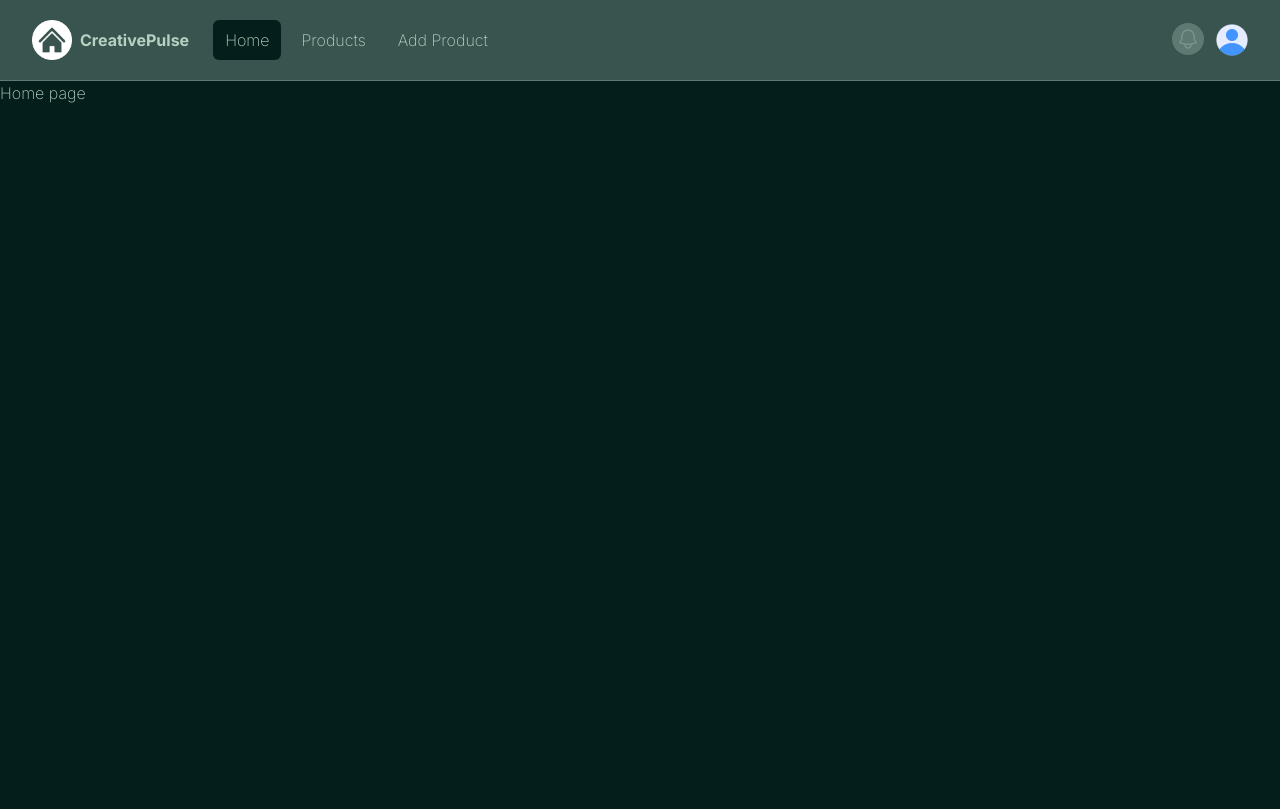
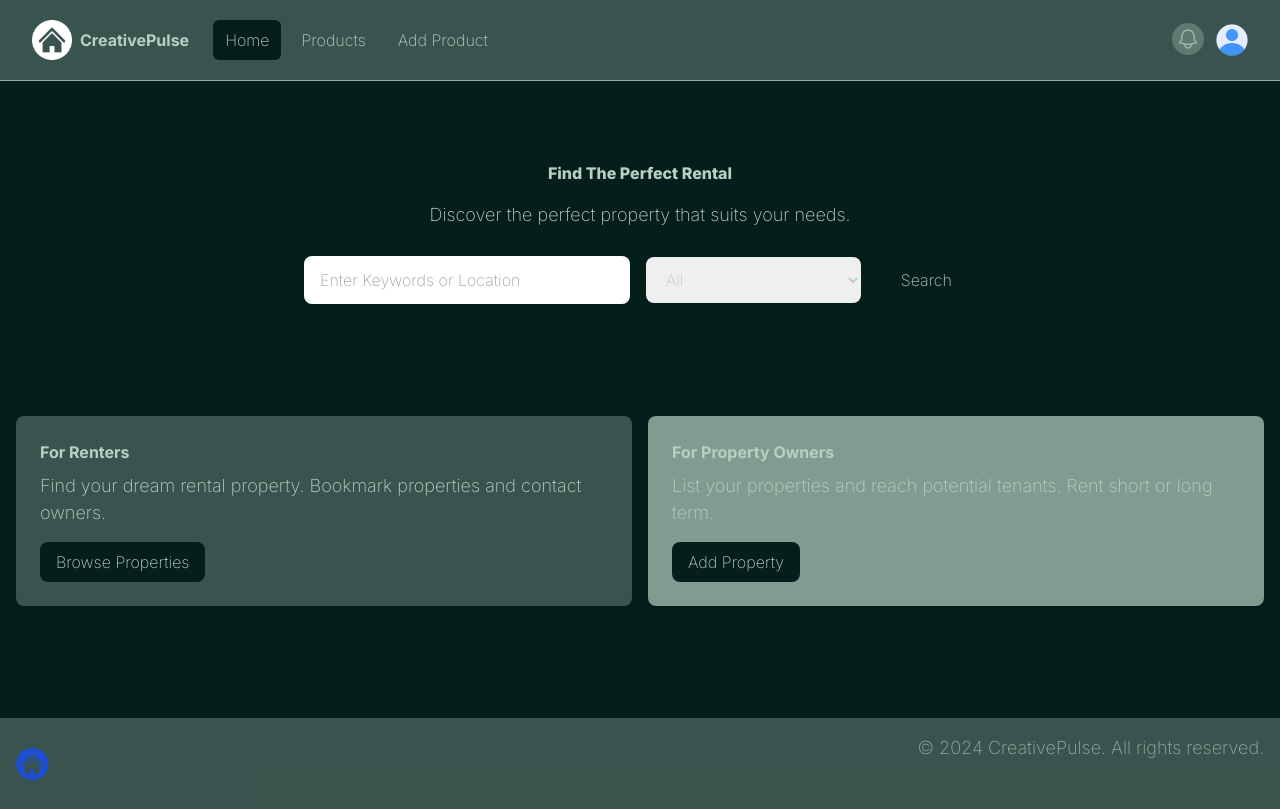
Before and after one commit to juliscapucin/creative-pulse, a Next.js app: page / in a window 1280 px wide. Built offline with nearby package versions, Linux system fonts and the light colour scheme; a web font is replaced by a local one.

Commit message:
navbar: add hero + infoBoxes + footer

```diff
--- a/app/globals.css
+++ b/app/globals.css
@@ -104,7 +104,7 @@ a {
 }
 
 a:hover {
-   color: var(--color-faded);
+   color: rgba(var(--color-secondary-rgb), 0.2);
 }
 
 h1,
--- a/app/layout.tsx
+++ b/app/layout.tsx
@@ -2,7 +2,7 @@ import type { Metadata } from "next"
 import { Inter } from "next/font/google"
 import "./globals.css"
 
-import { NavBar, RootLayout } from "@/components"
+import { Footer, NavBar, RootLayout } from "@/components"
 
 // If loading a variable font, you don't need to specify the font weight
 const inter = Inter({
@@ -20,10 +20,11 @@ export default function Layout({ children }: { children: React.ReactNode }) {
 	return (
 		<RootLayout>
 			<body
-				className={`${inter.className} relative w-screen h-screen custom-min-h-screen overflow-x-clip`}
+				className={`${inter.className} relative w-screen h-screen custom-min-h-screen flex flex-col justify-between overflow-x-clip`}
 			>
 				<NavBar />
 				<main>{children}</main>
+				<Footer />
 			</body>
 		</RootLayout>
 	)
--- a/app/page.tsx
+++ b/app/page.tsx
@@ -1,3 +1,10 @@
+import { Hero, InfoBoxes } from "@/components"
+
 export default function Page() {
-	return <div>Home page</div>
+	return (
+		<div>
+			<Hero />
+			<InfoBoxes />
+		</div>
+	)
 }
--- /dev/null
+++ b/components/footer.tsx
@@ -0,0 +1,23 @@
+import Image from "next/image"
+import logo from "@/assets/images/logo.png"
+
+const Footer = () => {
+	const currentYear = new Date().getFullYear()
+
+	return (
+		<footer className='bg-faded-30 py-4 mt-24'>
+			<div className='container mx-auto flex flex-col md:flex-row items-center justify-between px-4'>
+				<div className='mb-4 md:mb-0'>
+					<Image src={logo} alt='Logo' className='h-8 w-auto' />
+				</div>
+
+				<div>
+					<p className='text-sm text-faded-70 mt-2 md:mt-0'>
+						&copy; {currentYear} CreativePulse. All rights reserved.
+					</p>
+				</div>
+			</div>
+		</footer>
+	)
+}
+export default Footer
--- /dev/null
+++ b/components/hero.tsx
@@ -0,0 +1,20 @@
+import { PropertySearchForm } from "@/components"
+
+const Hero = () => {
+	return (
+		<section className='bg-primary py-20 mb-4'>
+			<div className='max-w-7xl mx-auto px-4 sm:px-6 lg:px-8 flex flex-col items-center'>
+				<div className='text-center'>
+					<h1 className='text-4xl font-extrabold text-secondary sm:text-5xl md:text-6xl'>
+						Find The Perfect Rental
+					</h1>
+					<p className='my-4 text-xl text-secondary'>
+						Discover the perfect property that suits your needs.
+					</p>
+				</div>
+				<PropertySearchForm />
+			</div>
+		</section>
+	)
+}
+export default Hero
--- a/components/index.ts
+++ b/components/index.ts
@@ -1,4 +1,17 @@
+import Footer from "./footer"
+import Hero from "./hero"
+import InfoBox from "./infoBox"
+import InfoBoxes from "./infoBoxes"
 import NavBar from "./navBar"
+import PropertySearchForm from "./propertySearchForm"
 import RootLayout from "./rootLayout"
 
-export { NavBar, RootLayout }
+export {
+	Footer,
+	Hero,
+	InfoBox,
+	InfoBoxes,
+	NavBar,
+	PropertySearchForm,
+	RootLayout,
+}
--- /dev/null
+++ b/components/infoBox.tsx
@@ -0,0 +1,33 @@
+type InfoBoxProps = {
+	heading: string
+	backgroundColor?: string
+	textColor?: string
+	buttonInfo: {
+		text: string
+		link: string
+		backgroundColor: string
+	}
+	children: React.ReactNode
+}
+
+const InfoBox = ({
+	heading,
+	backgroundColor = "bg-gray-100",
+	textColor = "text-gray-800",
+	buttonInfo,
+	children,
+}: InfoBoxProps) => {
+	return (
+		<div className={`${backgroundColor} p-6 rounded-lg shadow-md`}>
+			<h2 className={`${textColor} text-2xl font-bold`}>{heading}</h2>
+			<p className={`${textColor} mt-2 mb-4`}>{children}</p>
+			<a
+				href={buttonInfo.link}
+				className={`inline-block ${buttonInfo.backgroundColor} text-white rounded-lg px-4 py-2 hover:opacity-80`}
+			>
+				{buttonInfo.text}
+			</a>
+		</div>
+	)
+}
+export default InfoBox
--- /dev/null
+++ b/components/infoBoxes.tsx
@@ -0,0 +1,43 @@
+import InfoBox from "./infoBox"
+
+const infoBoxes = [
+	{
+		heading: "For Renters",
+		backgroundColor: "bg-faded-30",
+		buttonInfo: {
+			text: "Browse Properties",
+			link: "/properties",
+			backgroundColor: "bg-primary",
+		},
+		content:
+			"Find your dream rental property. Bookmark properties and contact owners.",
+	},
+	{
+		heading: "For Property Owners",
+		backgroundColor: "bg-faded-70",
+		buttonInfo: {
+			text: "Add Property",
+			link: "/properties/add",
+			backgroundColor: "bg-primary",
+		},
+		content:
+			"List your properties and reach potential tenants. Rent short or long term.",
+	},
+]
+
+const InfoBoxes = () => {
+	return (
+		<section>
+			<div className='container-xl lg:container m-auto'>
+				<div className='grid grid-cols-1 md:grid-cols-2 gap-4 p-4 rounded-lg'>
+					{infoBoxes.map((infoBox, index) => (
+						<InfoBox key={index} {...infoBox}>
+							{infoBox.content}
+						</InfoBox>
+					))}
+				</div>
+			</div>
+		</section>
+	)
+}
+export default InfoBoxes
--- a/components/navBar.tsx
+++ b/components/navBar.tsx
@@ -37,7 +37,7 @@ const NavBar = () => {
 	// }, [])
 
 	return (
-		<nav className='bg-faded border-b border-faded'>
+		<nav className='bg-faded-30 border-b border-faded-70'>
 			<div className='mx-auto max-w-7xl px-2 sm:px-6 lg:px-8'>
 				<div className='relative flex h-20 items-center justify-between'>
 					{/* <!-- Mobile menu button--> */}
@@ -88,7 +88,7 @@ const NavBar = () => {
 										href={link.href}
 										className={`${
 											pathname === link.href ? "bg-primary" : ""
-										} text-secondary hover:bg-faded hover:text-secondary rounded-md px-3 py-2`}
+										} text-secondary hover:bg-faded-30 hover:text-secondary rounded-md px-3 py-2`}
 									>
 										{link.label}
 									</Link>
@@ -98,7 +98,7 @@ const NavBar = () => {
 										href='/products/add'
 										className={`${
 											pathname === "/products/add" ? "bg-primary" : ""
-										} text-secondary hover:bg-faded hover:text-secondary rounded-md px-3 py-2`}
+										} text-secondary hover:bg-faded-30 hover:text-secondary rounded-md px-3 py-2`}
 									>
 										Add Product
 									</Link>
@@ -117,7 +117,7 @@ const NavBar = () => {
 									<button
 										// onClick={() => signIn(provider.id)}
 										// key={index}
-										className='flex items-center text-secondary bg-faded hover:bg-faded hover:text-secondary rounded-md px-3 py-2'
+										className='flex items-center text-secondary bg-faded-30 hover:bg-faded-70 hover:text-secondary rounded-md px-3 py-2'
 									>
 										<FaGoogle className='text-secondary mr-2' />
 										<span>Login or Register</span>
@@ -133,7 +133,7 @@ const NavBar = () => {
 							<Link href='/messages' className='relative group'>
 								<button
 									type='button'
-									className='relative rounded-full bg-faded p-1 text-faded hover:text-secondary focus:outline-none focus:ring-2 focus:ring-secondary focus:ring-offset-2 focus:ring-offset-faded'
+									className='relative rounded-full bg-faded-30 p-1 text-faded-70 hover:text-secondary focus:outline-none focus:ring-2 focus:ring-secondary focus:ring-offset-2 focus:ring-offset-faded-30'
 								>
 									<span className='absolute -inset-1.5'></span>
 									<span className='sr-only'>View notifications</span>
@@ -159,7 +159,7 @@ const NavBar = () => {
 								<div>
 									<button
 										type='button'
-										className='relative flex rounded-full bg-faded text-sm focus:outline-none focus:ring-2 focus:ring-secondary focus:ring-offset-2 focus:ring-offset-faded'
+										className='relative flex rounded-full bg-faded-30 text-sm focus:outline-none focus:ring-2 focus:ring-secondary focus:ring-offset-2 focus:ring-offset-faded-70'
 										id='user-menu-button'
 										aria-expanded={isProfileMenuOpen}
 										aria-haspopup='true'
@@ -241,7 +241,7 @@ const NavBar = () => {
 								href={link.href}
 								className={`${
 									pathname === link.href ? "bg-primary" : ""
-								} text-secondary hover:bg-faded hover:text-secondary rounded-md px-3 py-2`}
+								} text-secondary hover:bg-faded-30 hover:text-secondary rounded-md px-3 py-2`}
 							>
 								{link.label}
 							</Link>
@@ -251,7 +251,7 @@ const NavBar = () => {
 								href='/products/add'
 								className={`${
 									pathname === "/products/add" ? "bg-primary" : ""
-								} text-secondary hover:bg-faded hover:text-secondary rounded-md px-3 py-2`}
+								} text-secondary hover:bg-faded-30 hover:text-secondary rounded-md px-3 py-2`}
 							>
 								Add Product
 							</Link>
@@ -262,7 +262,7 @@ const NavBar = () => {
 							<button
 								// onClick={() => signIn(provider.id)}
 								// key={index}
-								className='flex items-center text-secondary bg-faded hover:bg-faded hover:text-secondary rounded-md px-3 py-2'
+								className='flex items-center text-secondary bg-faded-30 hover:bg-faded-70 hover:text-secondary rounded-md px-3 py-2'
 							>
 								<FaGoogle className='text-secondary mr-2' />
 								<span>Login or Register</span>
--- /dev/null
+++ b/components/propertySearchForm.jsx
@@ -0,0 +1,71 @@
+'use client';
+import { useState } from 'react';
+import { useRouter } from 'next/navigation';
+
+const PropertySearchForm = () => {
+  const [location, setLocation] = useState('');
+  const [propertyType, setPropertyType] = useState('All');
+
+  const router = useRouter();
+
+  const handleSubmit = (e) => {
+    e.preventDefault();
+
+    if (location === '' && propertyType === 'All') {
+      router.push('/properties');
+    } else {
+      const query = `?location=${location}&propertyType=${propertyType}`;
+
+      router.push(`/properties/search-results${query}`);
+    }
+  };
+
+  return (
+    <form
+      onSubmit={handleSubmit}
+      className='mt-3 mx-auto max-w-2xl w-full flex flex-col md:flex-row items-center'
+    >
+      <div className='w-full md:w-3/5 md:pr-2 mb-4 md:mb-0'>
+        <label htmlFor='location' className='sr-only'>
+          Location
+        </label>
+        <input
+          type='text'
+          id='location'
+          placeholder='Enter Keywords or Location'
+          className='w-full px-4 py-3 rounded-lg bg-white text-gray-800 focus:outline-none focus:ring focus:ring-blue-500'
+          value={location}
+          onChange={(e) => setLocation(e.target.value)}
+        />
+      </div>
+      <div className='w-full md:w-2/5 md:pl-2'>
+        <label htmlFor='property-type' className='sr-only'>
+          Property Type
+        </label>
+        <select
+          id='property-type'
+          className='w-full px-4 py-3 rounded-lg bg-white text-gray-800 focus:outline-none focus:ring focus:ring-blue-500'
+          value={propertyType}
+          onChange={(e) => setPropertyType(e.target.value)}
+        >
+          <option value='All'>All</option>
+          <option value='Apartment'>Apartment</option>
+          <option value='Studio'>Studio</option>
+          <option value='Condo'>Condo</option>
+          <option value='House'>House</option>
+          <option value='Cabin Or Cottage'>Cabin or Cottage</option>
+          <option value='Loft'>Loft</option>
+          <option value='Room'>Room</option>
+          <option value='Other'>Other</option>
+        </select>
+      </div>
+      <button
+        type='submit'
+        className='md:ml-4 mt-4 md:mt-0 w-full md:w-auto px-6 py-3 rounded-lg bg-blue-500 text-white hover:bg-blue-600 focus:outline-none focus:ring focus:ring-blue-500'
+      >
+        Search
+      </button>
+    </form>
+  );
+};
+export default PropertySearchForm;
--- a/tailwind.config.ts
+++ b/tailwind.config.ts
@@ -10,7 +10,8 @@ const config: Config = {
 		colors: {
 			primary: "rgb(var(--color-primary) / <alpha-value>)",
 			secondary: "rgb(var(--color-secondary) / <alpha-value>)",
-			faded: "rgba(var(--color-secondary-rgb), 0.3)",
+			"faded-30": "rgba(var(--color-secondary-rgb), 0.3)",
+			"faded-70": "rgba(var(--color-secondary-rgb), 0.7)",
 		},
 		fontSize: {
 			displayLarge: "147px",
```
